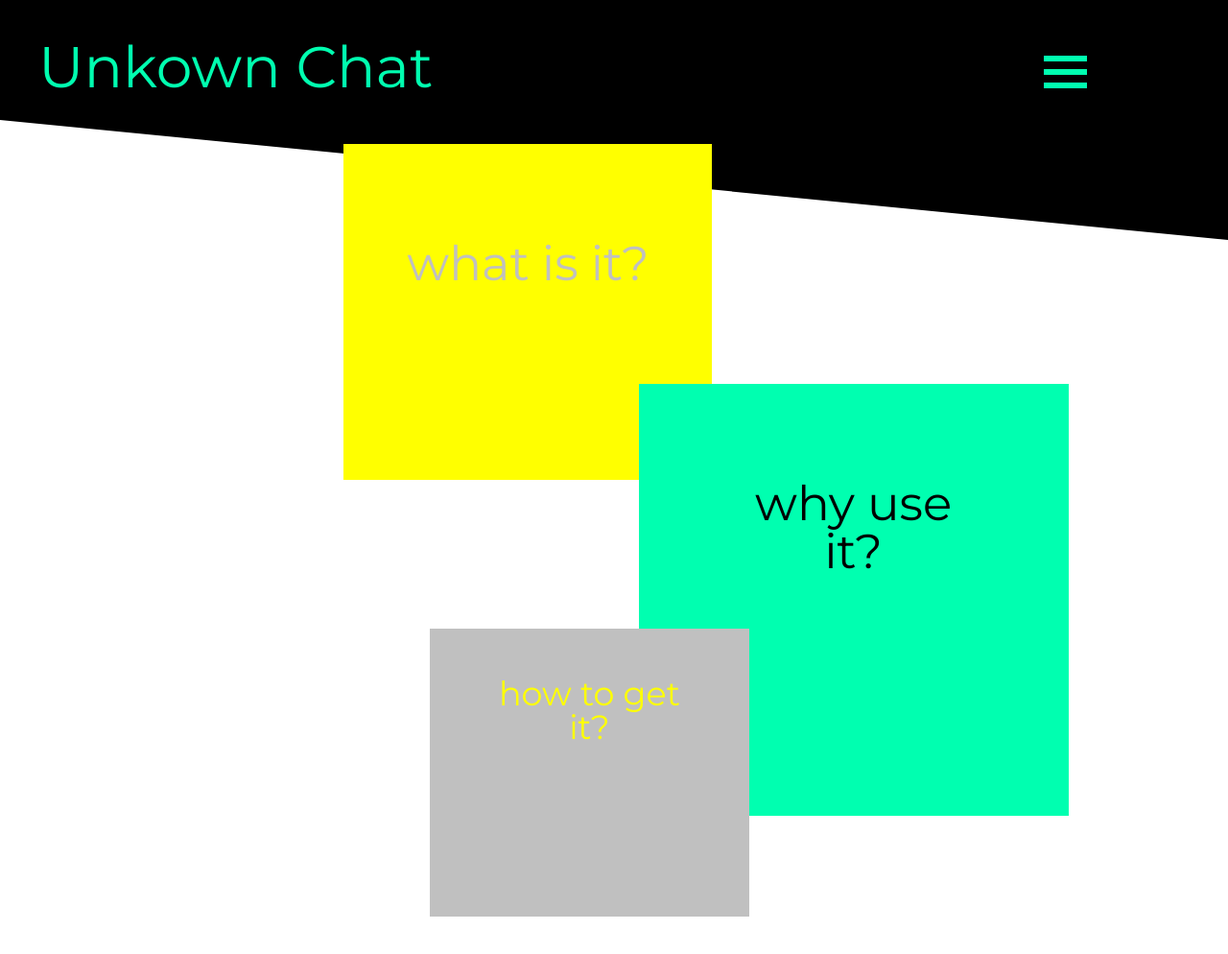
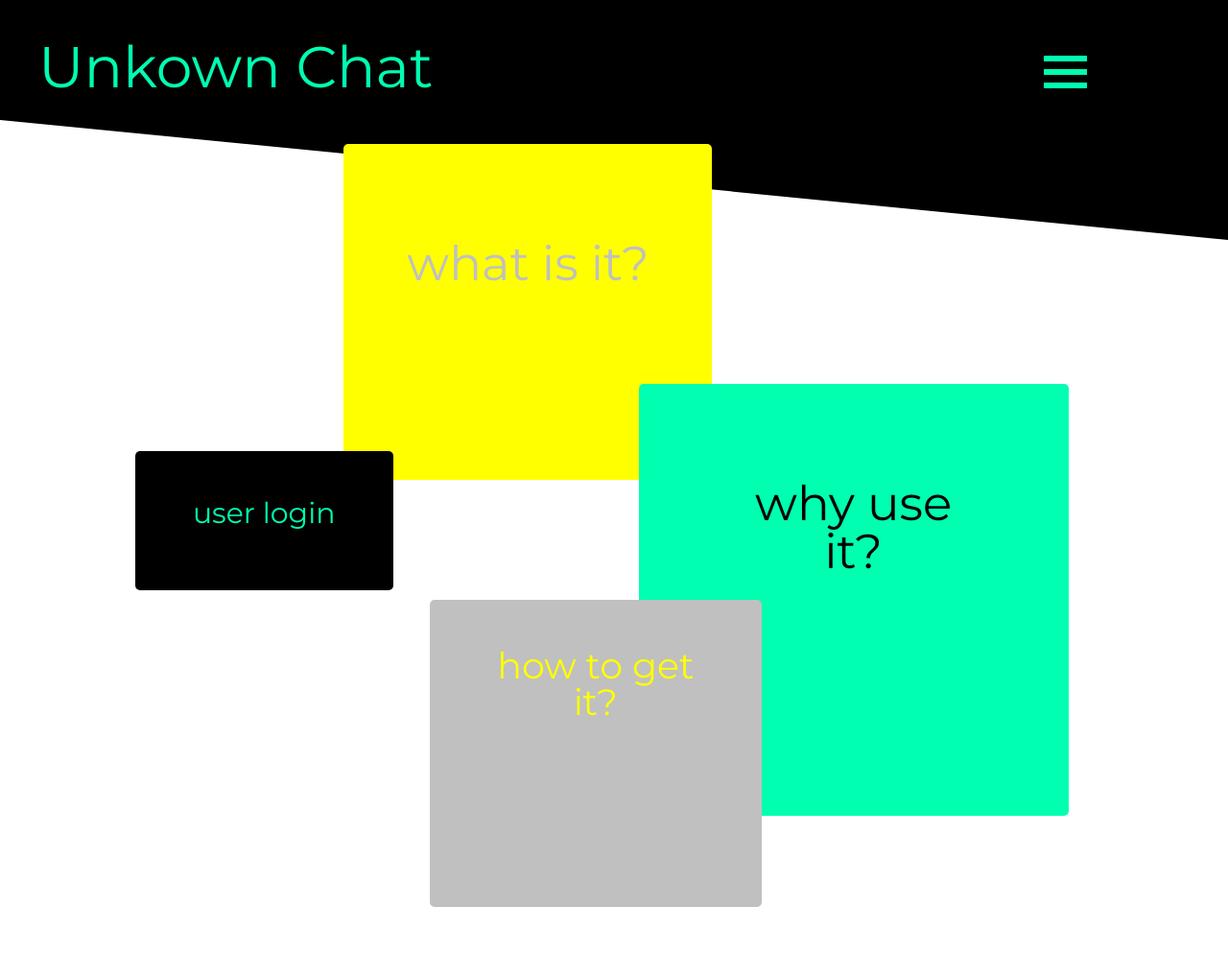
Before and after one commit to rjsabia/unknownchat, a website: page client/index.html in a window 1280 px wide. Shown: the top 994 px of the page at 96% size. Drawn offline with nearby package versions, Linux system fonts and the light colour scheme.

Commit message:
made some style adjustments to blocks, still needs overaly styling, and navburger functionality

```diff
--- a/client/index.html
+++ b/client/index.html
@@ -15,6 +15,9 @@
 				<h1>Unkown Chat</h1>
 			</div>
 			<nav>
+				<!-- <a class ="navicon-button x">
+					<div class = "navicon"></div>
+				</a> -->
 				<div id = "navburger">
 					<div class = "hamburger-nav-bar"></div>
 					<div class = "hamburger-nav-bar"></div>
@@ -65,7 +68,10 @@
 			<div id = "how" class = "box">
 				<a href="#">how to get it?</a>
 			</div>
-
+			<!-- div containing 2nd login option, not hidden, no overlay, just link -->
+			<div id = "login" class = "box">
+				<a href="#">user login</a>
+			</div>
 		</section>
 
 		<script src="/socket.io/socket.io.js"></script>
--- a/client/styles/main.css
+++ b/client/styles/main.css
@@ -28,6 +28,7 @@ header{
   	);
 }
 #navburger{
+	transition: transform .4s ease;
 	display: inline;
 	position: relative;
 	left: 85%;
@@ -48,6 +49,7 @@ header{
 .box{
 	text-align: center;
 	font-family: 'Montserrat', sans-serif;
+	border-radius: 5px;
 }
 #what{
 	transition: width .6s ease;
@@ -100,26 +102,56 @@ header{
 #how{
 	transition: width .6s ease;
 	transition: left .6s ease;
+	transition: top .6s ease;
 	background-color: #c0c0c0;
 	padding: 50px;
-	height: 300px;
-	width: 26%;
+	height: 320px;
+	width: 27%;
 	position: relative;
 	left: 35%;
-	top: -395px;
+	top: -425px;
 }
 #how a{
 	transition: font-size .4s ease;
 	text-decoration: none;
 	color: #ffff00;
-	font-size: 35px;
+	font-size: 38px;
 }
 #how a:hover{
 	font-size: 55px;
 }
 #how:hover{
 	width: 70%;
+	left: 12%;
+	top: -600px;
+}
+#login{
+	transition: width .6s ease;
+	transition: left .6s ease;
+	transition: top .6s ease;
+	transition: height .6s ease;
+	background-color: black;
+	padding: 50px;
+	height: 145px;
+	width: 21%;
+	position: relative;
+	left: 11%;
+	top: -900px;
+}
+#login a{
+	transition: font-size .4s ease;
+	color: #00ffb0;
+	font-size: 30px;
+	text-decoration: none;
+}
+#login:hover{
+	width: 70%;
+	height: 225px;
 	left: 5%;
+	top: -1000px;
+}
+#login a:hover{
+	font-size: 55px;
 }
 #what-block{
 	display: none;
```
